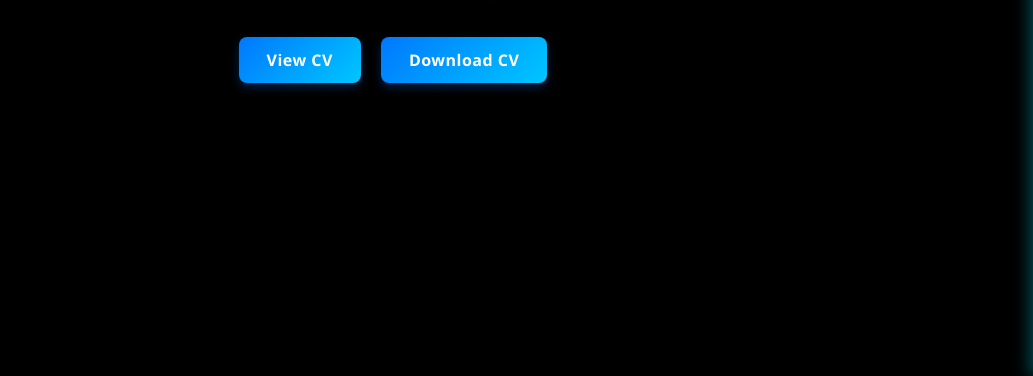
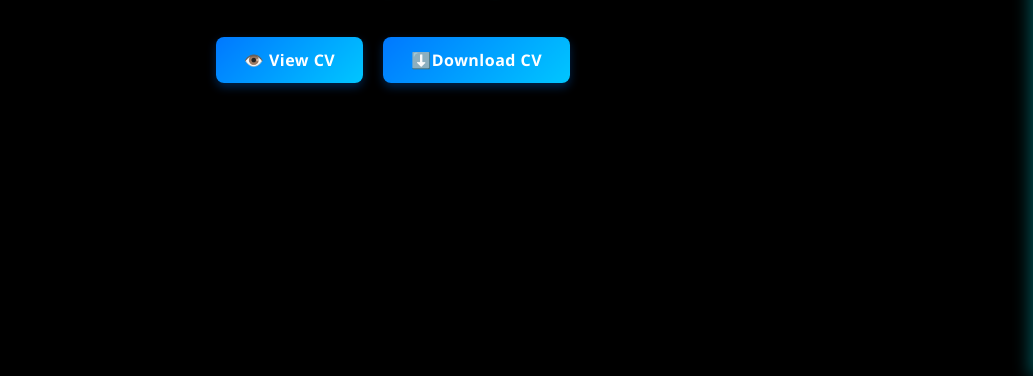
Before and after one commit to Johan-Opperman/Johan-Opperman.github.io, a plain HTML site: page cv.html in a window 1280 px wide. Shown: the part 424-800 px from the top of the page, without its empty margins (247-1280 px from the left). Drawn offline with Linux system fonts and the light colour scheme.

Commit message:
Update CV buttons with emoji for clarity

```diff
--- a/cv.html
+++ b/cv.html
@@ -26,8 +26,8 @@
       <p>You can view or download my CV using the buttons below:</p>
 
       <div class="cv-buttons">
-        <a href="Johan_Opperman_CV.pdf" target="_blank" class="btn">View CV</a>
-        <a href="Johan_Opperman_CV.pdf" download class="btn">Download CV</a>
+        <a href="Johan_Opperman_CV.pdf" target="_blank" class="btn">👁️ View CV</a>
+        <a href="Johan_Opperman_CV.pdf" download class="btn">⬇️Download CV</a>
       </div>
     </div>
     <button class="explore-button" onclick="toggleSidebar()">☰ Home</button>
```
